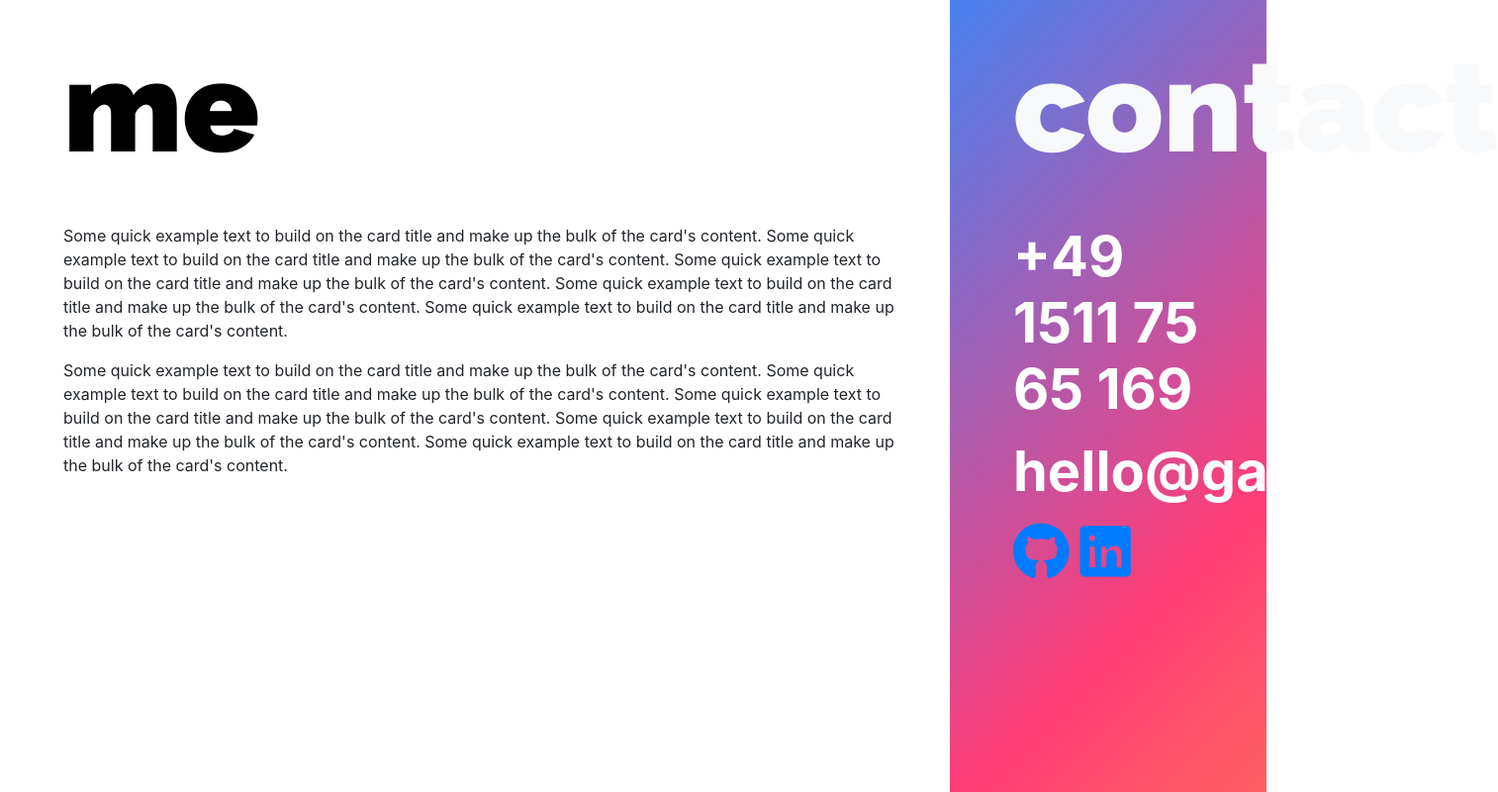
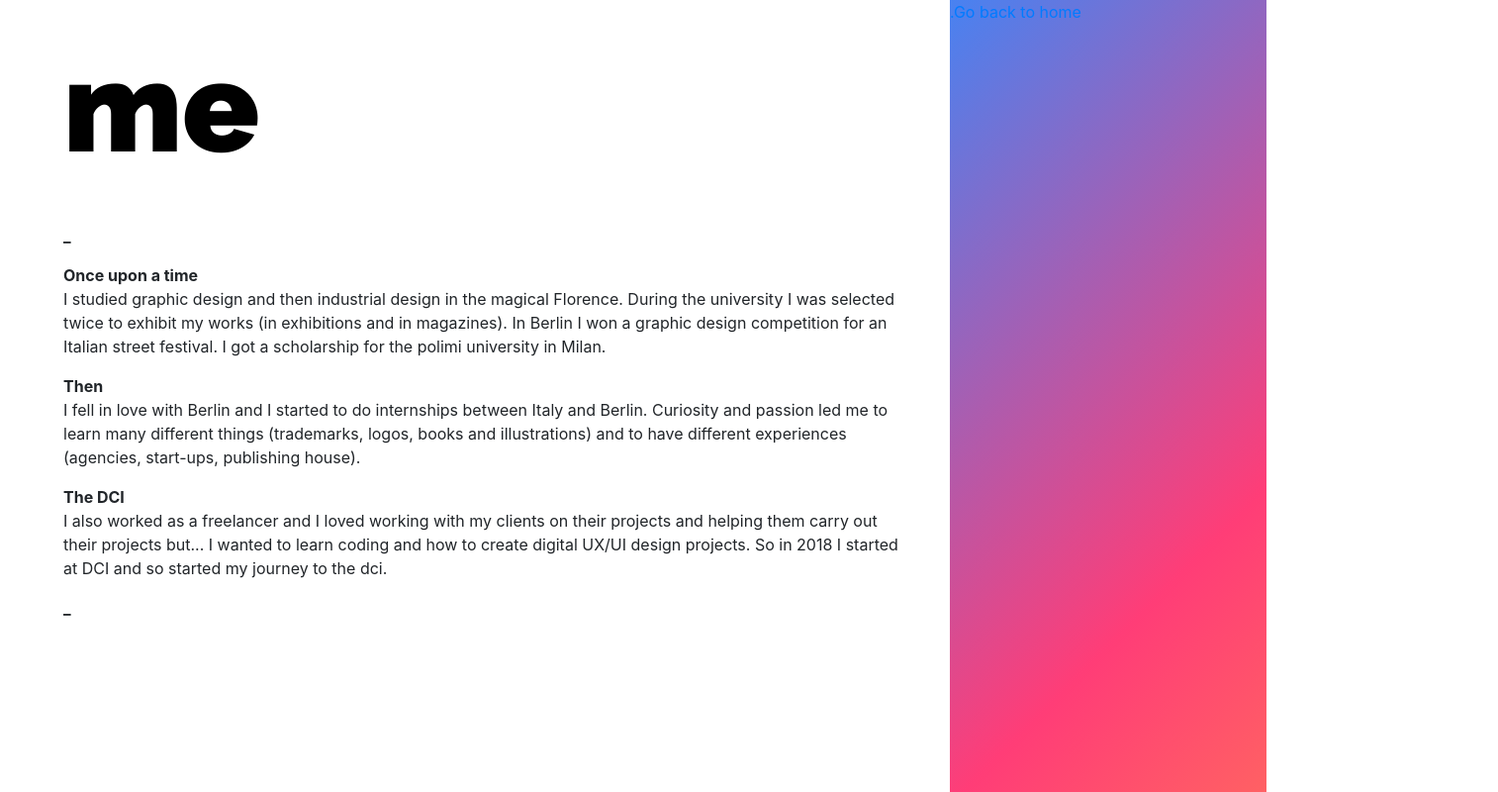
Before and after one commit to GaiaDCI/My-new-website-Work-in-progress-, a plain HTML site: page about.html in a window 1280 px wide. Shown: the whole page at 99% size, 1514 px wide, since content can reach past the window. Drawn offline with nearby package versions, Linux system fonts and the light colour scheme.

Commit message:
bio text + navigation

```diff
--- a/about.html
+++ b/about.html
@@ -6,14 +6,20 @@
     <meta name="viewport" content="width=device-width, initial-scale=1.0" />
     <meta http-equiv="X-UA-Compatible" content="ie=edge" />
     <title>Gaia Cicaloni</title>
-    <link rel="stylesheet" href="style.css" />
-    <link rel="stylesheet" href="style.css" />
-    <link rel="stylesheet" href="https://use.fontawesome.com/releases/v5.7.0/css/all.css" integrity="sha384-lZN37f5QGtY3VHgisS14W3ExzMWZxybE1SJSEsQp9S+oqd12jhcu+A56Ebc1zFSJ"
-        crossorigin="anonymous">
+    <link type="text/css" rel="stylesheet" href="style.css" />
+    <link rel="stylesheet" href="https://cdnjs.cloudflare.com/ajax/libs/font-awesome/4.7.0/css/font-awesome.min.css">
     <link rel="stylesheet" href="https://stackpath.bootstrapcdn.com/bootstrap/4.1.3/css/bootstrap.min.css" integrity="sha384-MCw98/SFnGE8fJT3GXwEOngsV7Zt27NXFoaoApmYm81iuXoPkFOJwJ8ERdknLPMO"
         crossorigin="anonymous" />
     <link href="https://fonts.googleapis.com/css?family=Raleway:900" rel="stylesheet" />
+    <!-- <link type="text/css" rel="stylesheet" href="style.css" />
+    <link rel="stylesheet" href="https://cdnjs.cloudflare.com/ajax/libs/font-awesome/4.7.0/css/font-awesome.min.css">
+    <link rel="stylesheet" href="https://stackpath.bootstrapcdn.com/bootstrap/4.1.3/css/bootstrap.min.css" integrity="sha384-MCw98/SFnGE8fJT3GXwEOngsV7Zt27NXFoaoApmYm81iuXoPkFOJwJ8ERdknLPMO"
+        crossorigin="anonymous" />
+    <link href="https://fonts.googleapis.com/css?family=Raleway:900" rel="stylesheet" /> -->
 </head>
+<!-- <a href="index.html" class="text-vertical-right p-5" style="text-decoration:none">
+        .small bio
+    </a> -->
 
 <body>
     <div class="wrapper" id="contact">
@@ -23,42 +29,40 @@
                 me
             </h2>
             <div class="textSplitPage">
-                <p>Some quick example text to build on the card title and make up the bulk of the
-                    card's content. Some quick example text to build on the card title and make up the bulk of the
-                    card's content. Some quick example text to build on the card title and make up the bulk of the
-                    card's content. Some quick example text to build on the card title and make up the bulk of the
-                    card's content. Some quick example text to build on the card title and make up the bulk of the
-                    card's content.</p>
-                <p>Some quick example text to build on the card title and make up the bulk of the
-                    card's content. Some quick example text to build on the card title and make up the bulk of the
-                    card's content. Some quick example text to build on the card title and make up the bulk of the
-                    card's content. Some quick example text to build on the card title and make up the bulk of the
-                    card's content. Some quick example text to build on the card title and make up the bulk of the
-                    card's content.</p>
+                <p><b>_</b><br></p>
+                <p><b>Once upon a time</b>
+                    <br>
+                    I studied graphic design and then industrial design in the magical Florence.
+                    During the university I was selected twice to exhibit my works (in exhibitions and in
+                    magazines).
+                    In Berlin I won a graphic design competition for an Italian street festival.
+                    I got a scholarship for the polimi university in Milan.
+                </p>
+                <p><b>Then</b>
+                    <br>
+                    I fell in love with Berlin and I started to do internships between Italy and
+                    Berlin.
+                    Curiosity and passion led me to learn many different things (trademarks, logos, books and
+                    illustrations) and to have different experiences (agencies, start-ups, publishing house).
+                </p>
+                <p><b>The DCI</b>
+                    <br>
+                    I also worked as a freelancer and I loved working with my clients on their projects and
+                    helping them carry out their projects but... I wanted to learn coding and how to create digital
+                    UX/UI design projects. So in 2018 I started at DCI
+                    and so started my journey to the dci.
+                </p>
+                <p><b>_</b><br></p>
             </div>
         </div>
         <!-- RIGHT -->
-        <div class="split right contactMeHeadline">
-            <h2 class="titleSplitPage text-light">
-                contact
-            </h2>
-            <div class="textSplitPage text-white font-weight-bold display-4">
-                <p>+49 1511 75 65 169</p>
-                <p>hello@gaia.com</p>
-                <div class="inkedinGithub text-light">
-                    <a href="https://github.com/GaiaDCI">
-                        <i class="fab fa-github"></i>
-                    </a>
-                    <a href="https://www.linkedin.com/in/gaia-cicaloni-83b34731/">
-                        <i class="fab fa-linkedin"></i>
-                    </a>
-                </div>
-            </div>
-            <!-- <button id="button" onclick="Show('contact');return(false)" class="btn buttonReadMore">
-                    click
-                </button> -->
-        </div>
-
+        <a href="index.html" class="goBack split right contactMeHeadline" style="text-decoration:none">
+            .Go back to home
+        </a>
+        <!-- <button id="button" onclick="Show('contact');return(false)" class="btn buttonReadMore">
+                        click
+                    </button> -->
+    </div>
     </div>
     <script src="main.js"></script>
 </body>
```
Also changed, not shown: index.html (+22 -12 lines).
